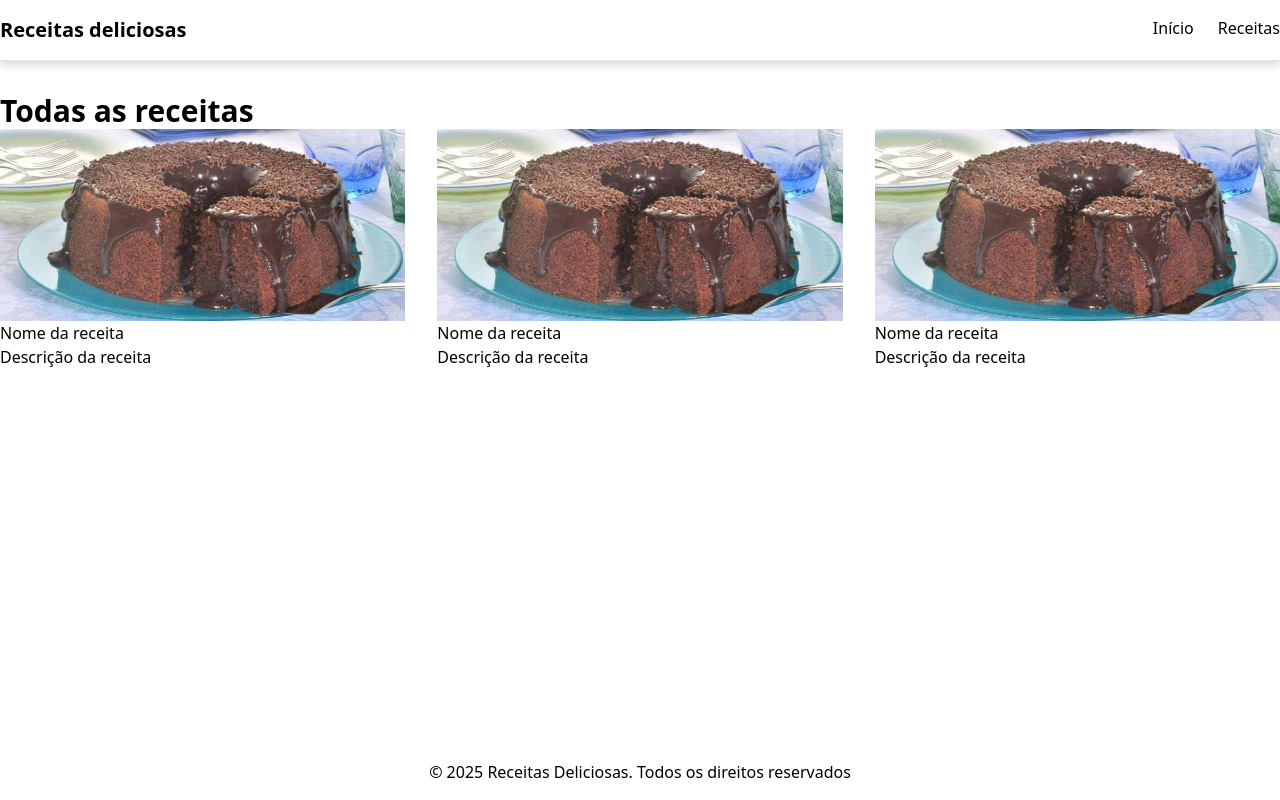
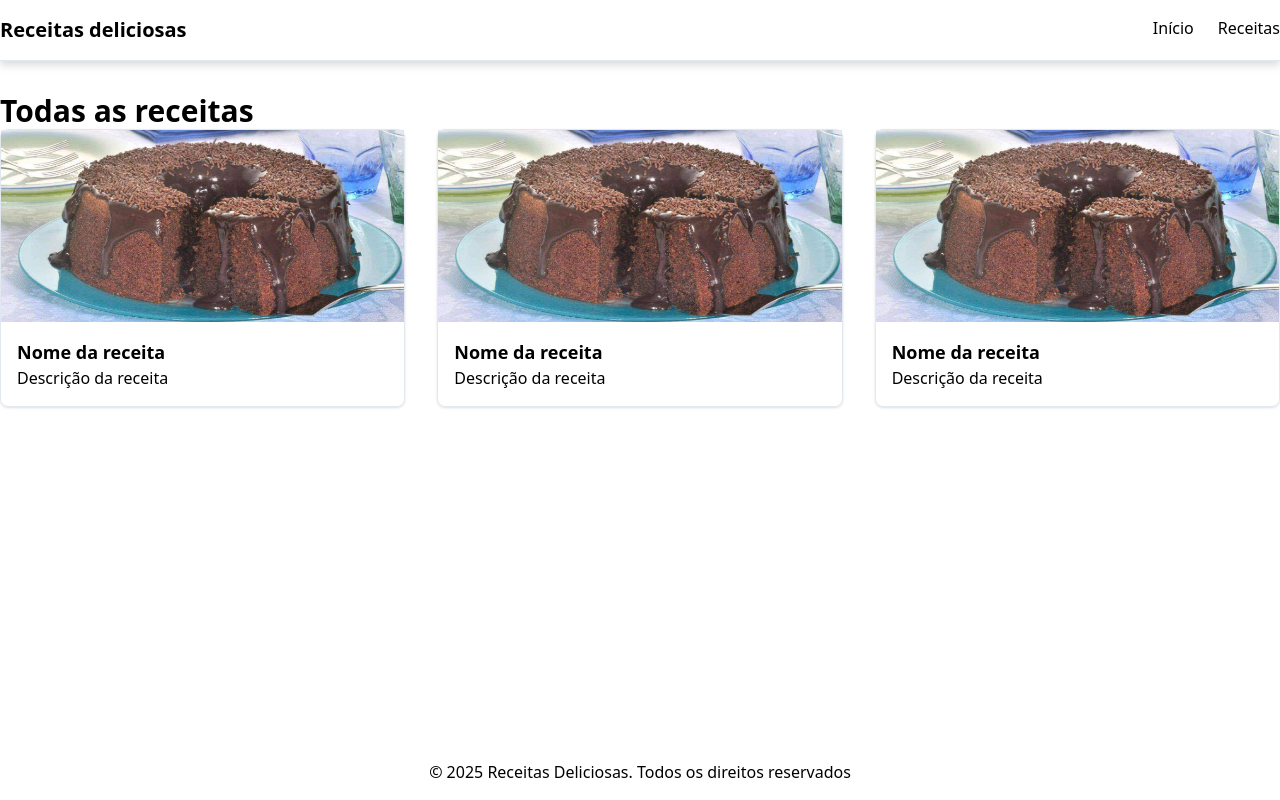
Before and after one commit to talles-morais/receitas-byron, a Next.js app: page /receitas in a window 1280 px wide. Built offline with nearby package versions, Linux system fonts and the light colour scheme.

Commit message:
feat: estilo do card de receita

```diff
--- a/src/components/RecipeCard/index.tsx
+++ b/src/components/RecipeCard/index.tsx
@@ -4,7 +4,7 @@ import Link from "next/link";
 export default function RecipeCard() {
   return (
     <Link href={""}>
-      <div>
+      <div className="border border-slate-200 rounded-lg shadow-sm hover:shadow-md transition-shadow">
         <div className="relative h-48 w-full">
           <Image
             src="/receitas/bolo-chocolate.png"
@@ -13,8 +13,8 @@ export default function RecipeCard() {
           />
         </div>
 
-        <div>
-          <h3>Nome da receita</h3>
+        <div className="p-4">
+          <h3 className="text-lg font-bold">Nome da receita</h3>
           <p>Descrição da receita</p>
         </div>
       </div>
```
